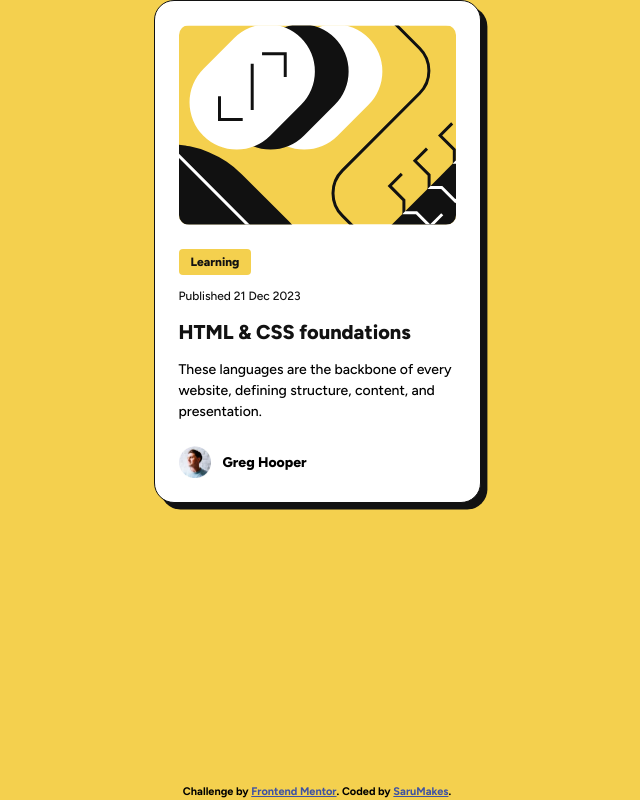
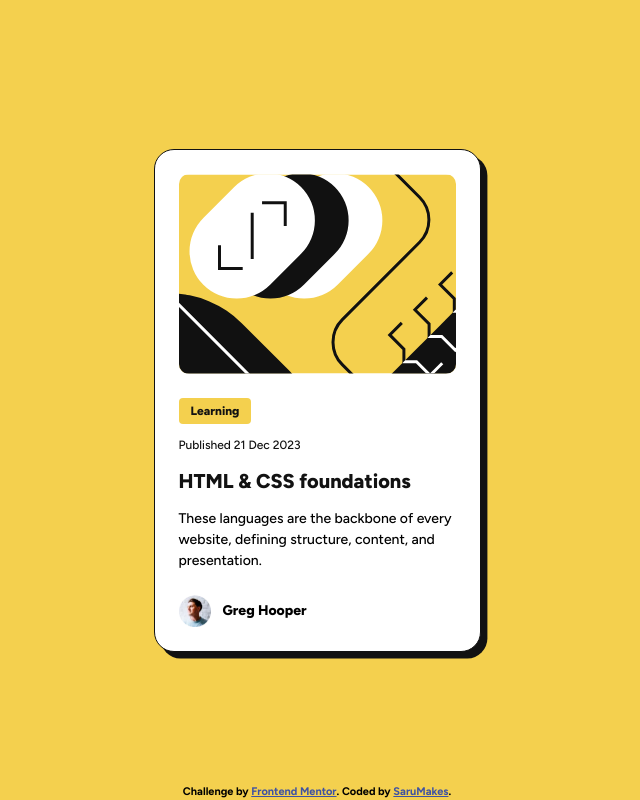
Before and after one commit to SaruMakes/blog-preview-card-main, a plain HTML site: page index.html in a window 1280 px wide. Shown: the whole page, without its empty margins (323-963 px from the left). Drawn offline with Linux system fonts and the light colour scheme.

Commit message:
hotfix for viewport height

```diff
--- a/style.css
+++ b/style.css
@@ -14,8 +14,7 @@ html {
 body {
     background-color: var(--yellow);
     display: flex;
-    width: 100%;
-    height: 100%;
+    height: 100vh;
     flex-direction: column;
     justify-content: center;
     align-items: center;
```
